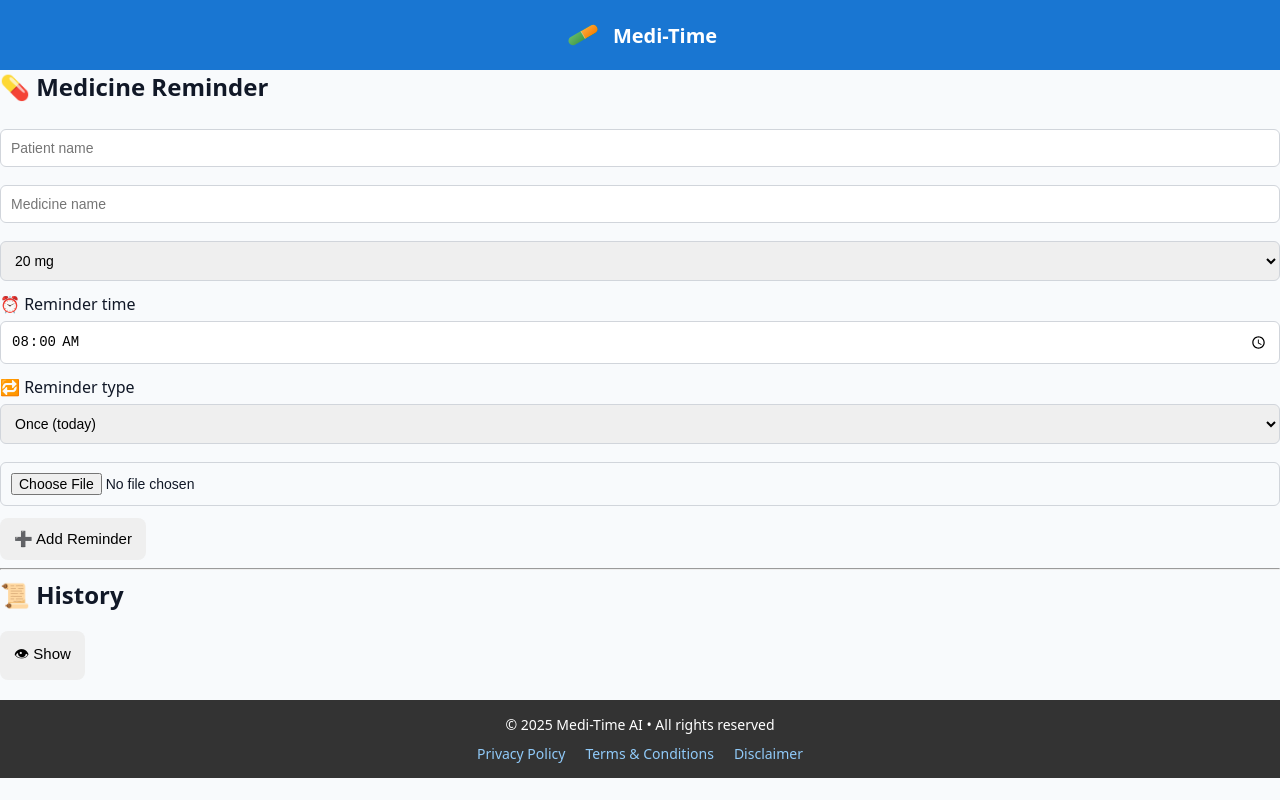
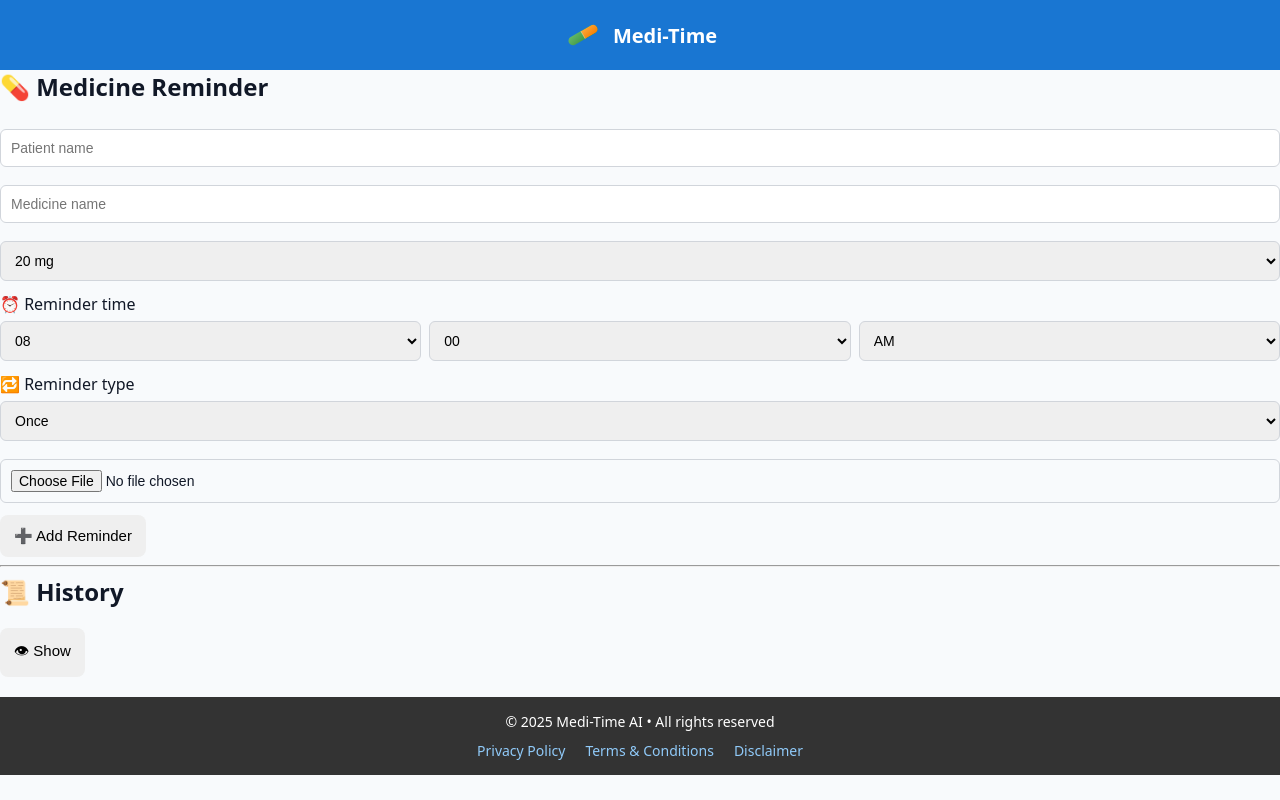
Before and after one commit to vasu-h10/medi-time-ai, a React (Vite) app: page / in a window 1280 px wide. Built offline with nearby package versions, Linux system fonts and the light colour scheme.

Commit message:
Update MainBody.jsx

```diff
--- a/src/MainBody.jsx
+++ b/src/MainBody.jsx
@@ -14,8 +14,13 @@
   const [medicineImage, setMedicineImage] = useState(null);
 
   // ⏰ Scheduling
-  const [reminderType, setReminderType] = useState("once");
-  const [reminderTime, setReminderTime] = useState("08:00");
+  const [reminderType, setReminderType] = useState("once"); // once | everyday | specific
+
+  // ⏰ 12-hour time (AM/PM)
+  const [hour, setHour] = useState("08");
+  const [minute, setMinute] = useState("00");
+  const [ampm, setAmPm] = useState("AM");
+
   const [reminderDate, setReminderDate] = useState(
     new Date().toISOString().split("T")[0]
   );
@@ -47,16 +52,16 @@
       reg.showNotification("🔔 Medicine Reminder", {
         body: `${reminder.medicine} - ${reminder.dose}`,
         icon: "/icons/icon-192.png",
-        image: reminder.image || undefined,
         badge: "/icons/icon-192.png",
         requireInteraction: true,
-        vibrate: [200, 100, 200],
+        vibrate: [300, 150, 300],
+        silent: false, // 🔑 ensures system sound
         data: { url: "/" },
       });
     });
   };
 
-  // ---------------- AUDIO UNLOCK (IMPORTANT) ----------------
+  // ---------------- AUDIO UNLOCK (REQUIRED) ----------------
   const enableAudio = () => {
     if (audioEnabled) return;
 
@@ -110,13 +115,22 @@
     reader.readAsDataURL(file);
   };
 
+  // ---------------- TIME CONVERSION ----------------
+  const get24HourTime = () => {
+    let hh = parseInt(hour, 10);
+    if (ampm === "PM" && hh !== 12) hh += 12;
+    if (ampm === "AM" && hh === 12) hh = 0;
+    return { hh, mm: parseInt(minute, 10) };
+  };
+
   // ---------------- SCHEDULING ----------------
   const scheduleReminder = (reminder) => {
-    const [hh, mm] = reminderTime.split(":").map(Number);
+    const { hh, mm } = get24HourTime();
     let target = new Date();
 
     if (reminderType === "specific") {
-      target = new Date(`${reminderDate}T${reminderTime}`);
+      target = new Date(reminderDate);
+      target.setHours(hh, mm, 0, 0);
     } else {
       target.setHours(hh, mm, 0, 0);
       if (target < new Date()) target.setDate(target.getDate() + 1);
@@ -145,15 +159,15 @@
 
   // ---------------- ADD REMINDER ----------------
   const triggerReminder = () => {
-    if (!medicineName || !reminderTime) return;
+    if (!medicineName) return;
 
-    enableAudio(); // 🔓 unlock sound on user tap
+    enableAudio(); // 🔓 unlock audio on user click
 
     const reminder = {
       medicine: medicineName,
       dose,
       image: medicineImage,
-      time: reminderTime,
+      time: `${hour}:${minute} ${ampm}`,
       type: reminderType,
       date: reminderDate,
     };
@@ -208,18 +222,34 @@
       </select>
 
       <label>⏰ Reminder time</label>
-      <input
-        type="time"
-        value={reminderTime}
-        onChange={(e) => setReminderTime(e.target.value)}
-      />
+      <div style={{ display: "flex", gap: "8px" }}>
+        <select value={hour} onChange={(e) => setHour(e.target.value)}>
+          {[...Array(12)].map((_, i) => {
+            const h = String(i + 1).padStart(2, "0");
+            return <option key={h}>{h}</option>;
+          })}
+        </select>
+
+        <select value={minute} onChange={(e) => setMinute(e.target.value)}>
+          {["00", "05", "10", "15", "20", "25", "30", "35", "40", "45", "50", "55"].map(
+            (m) => (
+              <option key={m}>{m}</option>
+            )
+          )}
+        </select>
+
+        <select value={ampm} onChange={(e) => setAmPm(e.target.value)}>
+          <option>AM</option>
+          <option>PM</option>
+        </select>
+      </div>
 
       <label>🔁 Reminder type</label>
       <select
         value={reminderType}
         onChange={(e) => setReminderType(e.target.value)}
       >
-        <option value="once">Once (today)</option>
+        <option value="once">Once</option>
         <option value="everyday">Every day</option>
         <option value="specific">Specific date</option>
       </select>
```
